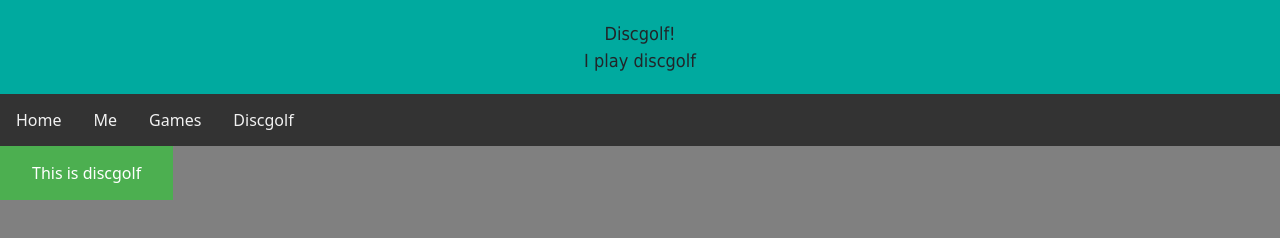
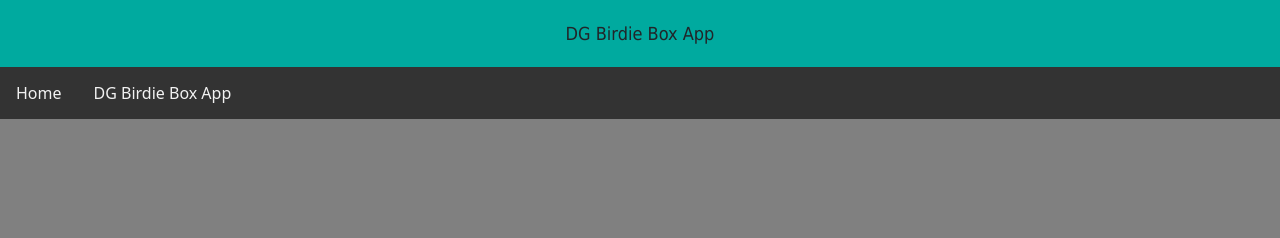
Before and after one commit to kreativsuper/DGBirdieBox, a plain HTML site: page discgolf.html in a window 1280 px wide. Drawn offline with nearby package versions, Linux system fonts and the light colour scheme.

Commit message:
Update discgolf.html

```diff
--- a/discgolf.html
+++ b/discgolf.html
@@ -5,21 +5,20 @@
         <link href="https://cdn.jsdelivr.net/npm/bootstrap@5.2.3/dist/css/bootstrap.min.css" rel="stylesheet" integrity="sha384-rbsA2VBKQhggwzxH7pPCaAqO46MgnOM80zW1RWuH61DGLwZJEdK2Kadq2F9CUG65" crossorigin="anonymous">
         <script src="https://cdn.jsdelivr.net/npm/bootstrap@5.2.3/dist/js/bootstrap.bundle.min.js" integrity="sha384-kenU1KFdBIe4zVF0s0G1M5b4hcpxyD9F7jL+jjXkk+Q2h455rYXK/7HAuoJl+0I4" crossorigin="anonymous"></script>
         <link href="styles.css" rel="stylesheet">
-        <title>My Webpage - Discgolf</title>
+        <title>DG Birdie Box</title>
     </head>
     <body class="background">
         <header class="intro">
-            <div class="large">Discgolf!</div>
-            <div class="large">I play discgolf</div>
+            <div class="large">DG Birdie Box App</div>
         </header>
+
         <div class="topnav">
             <a href="index.html">Home</a>
-            <a href="me.html">Me</a>
-            <a href="boardgames.html">Games</a>
-            <a href="discgolf.html">Discgolf</a>
+            <a href="discgolf.html">DG Birdie Box App</a>
         </div>
+
         <div>
-            <a id="dg" class="button" href="https://www.outsidepursuits.com/wp-content/uploads/2017/08/Best-Disc-Golf-Basket.jpg" target="_blank">This is discgolf</a>
+
         </div>
     </body>
 </html>
```
